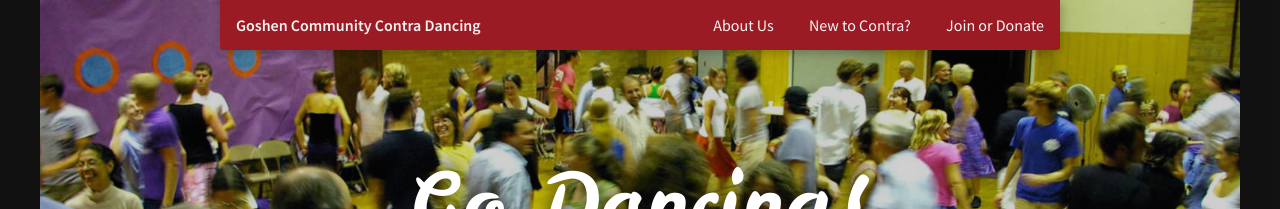
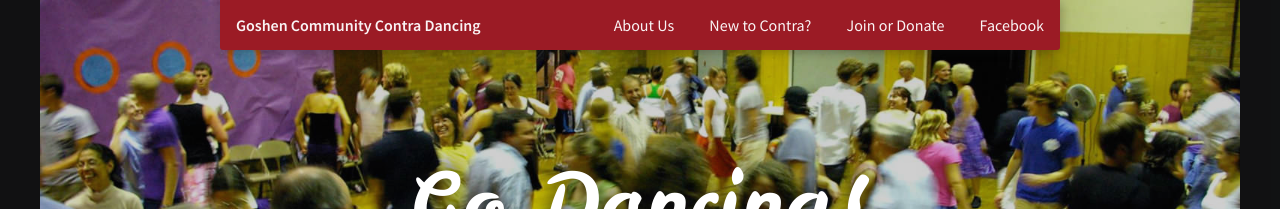
Before and after one commit to godancing/godancing.github.io, a Jekyll site: the page built from index.markdown, in a window 1280 px wide. Shown: the top 209 px of the page. Built offline with Jekyll 4.4.1, drawn with Linux system fonts in a browser that asks for light colours.

Commit message:
Add link to Facebook group in top nav

```diff
--- a/_layouts/page.html
+++ b/_layouts/page.html
@@ -13,7 +13,6 @@
 <body {% if page.image %} class="has-banner"{% endif %} >
 
 	{% assign pages = site.pages | sort:"order" %}
-
 
 	<div class="centered-wrapper nav-wrapper">
 		<nav id="nav" class="nav pure-g centered-wrapper">
@@ -35,6 +34,11 @@
 						</li>
 							{% endif %}
 						{% endfor %}
+						<li class="pure-menu-item">
+							<a href="https://www.facebook.com/groups/117849792121/" target="_blank" class="pure-menu-link">
+								Facebook
+							</a>
+						</li>
 					</ul>
 				</div>
 			</div>
```
